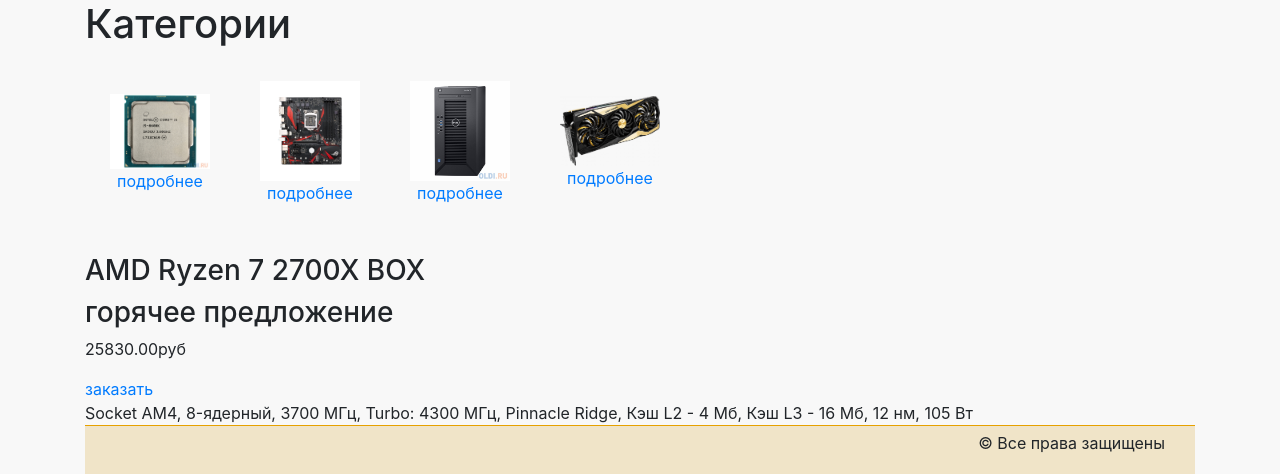
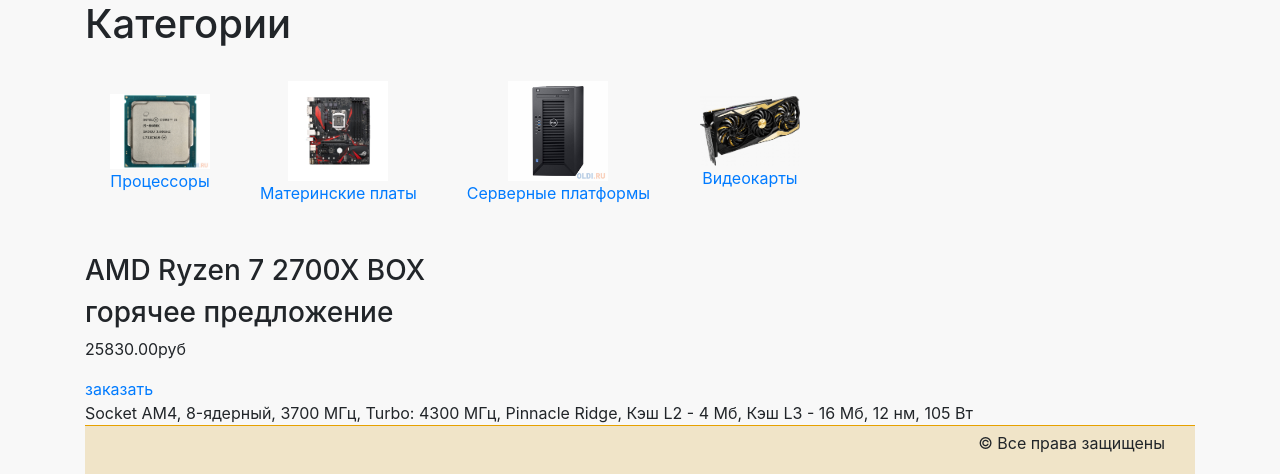
Before and after one commit to aleshkashell/geekbrains_django_2, a Django app: page /products/ in a window 1280 px wide. Shown: the part 50-524 px from the top of the page. Run offline with Django 3.2, Linux system fonts and the light colour scheme; data comes from the database, SQL or seed files in the repository; parts of the project's set-up code (start-up, migrations or seed data) failed here and were passed over; some libraries are stand-ins or nearby versions.

Commit message:
fix titles in catalog

```diff
--- a/geekshop/mainapp/templates/mainapp/catalog.html
+++ b/geekshop/mainapp/templates/mainapp/catalog.html
@@ -11,7 +11,7 @@
     {% for category in categories %}
         <div class="block">
             <a href="{% url 'products:category' category.id %}"><img src="/media/{{ category.image }}" alt="{{ category.name }}" width="100"></a>
-            <a href="{% url 'products:category' category.id %}" class="caption">подробнее</a>
+            <a href="{% url 'products:category' category.id %}" class="caption">{{ category.name }}</a>
         </div>
     {% endfor %}
 </div>
```
